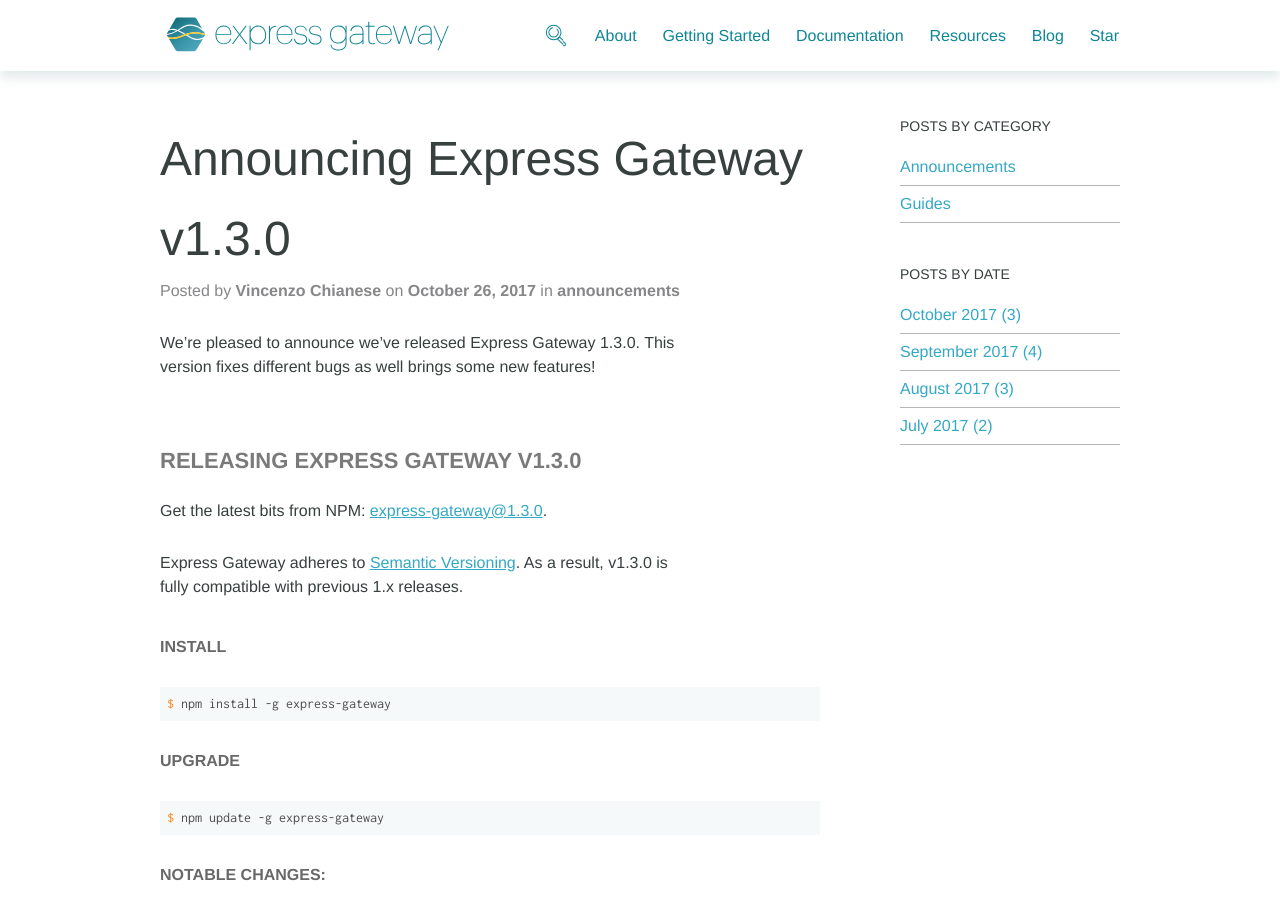
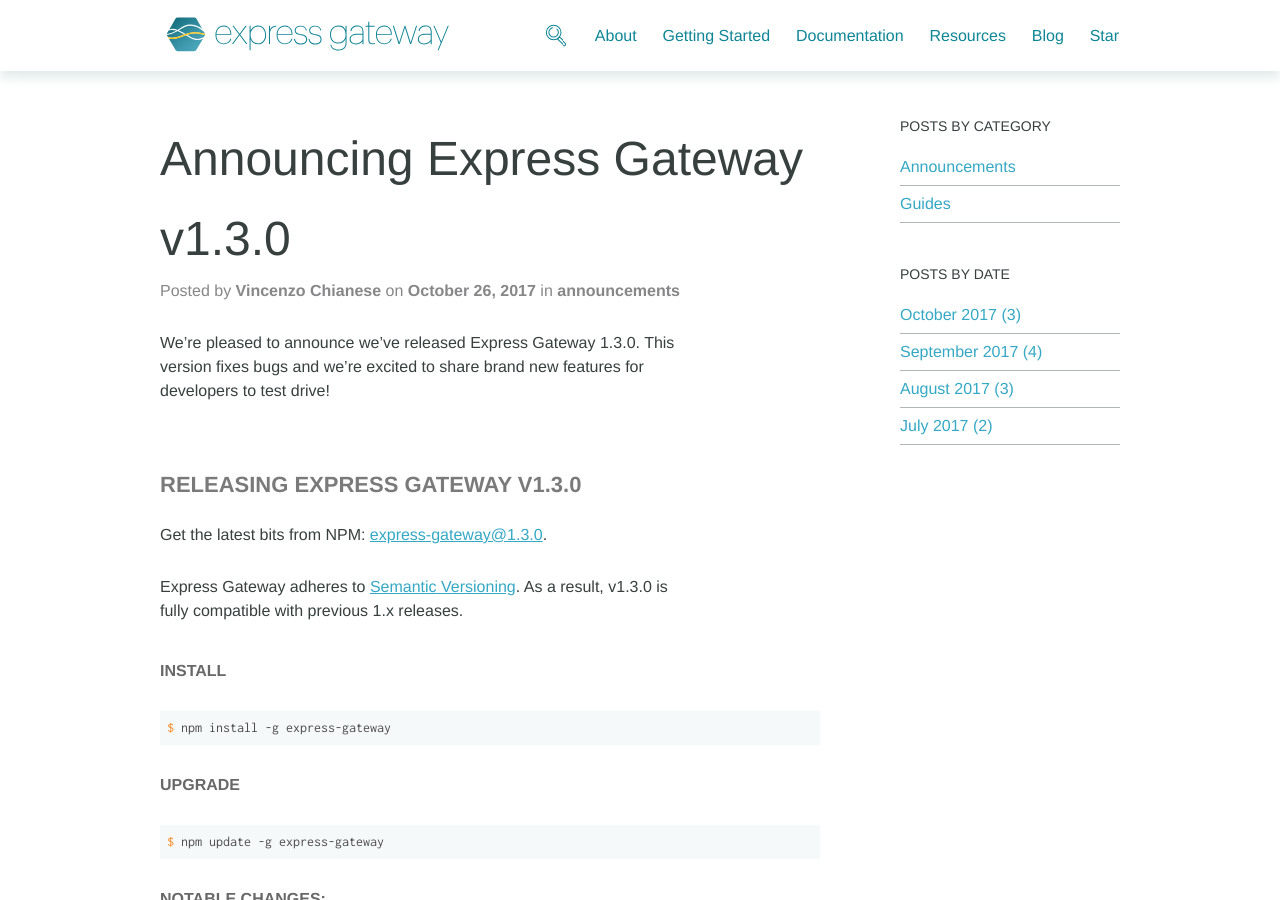
Before and after one commit to ExpressGateway/express-gateway.io, a Jekyll site: the page built from _posts/2017-10-26-announcing-v1-3-0.md, in a window 1280 px wide and 900 px high. Built offline with Jekyll 4.4.1, drawn with Linux system fonts in a browser that asks for light colours; nearby versions of some CDN libraries; some web fonts are replaced; comment, search, counter and statistics services are not loaded.

Commit message:
changed intro per marketing

```diff
--- a/_posts/2017-10-26-announcing-v1-3-0.md
+++ b/_posts/2017-10-26-announcing-v1-3-0.md
@@ -6,7 +6,7 @@
 author: "Vincenzo Chianese"
 ---
 
-We're pleased to announce we've released Express Gateway 1.3.0. This version fixes different bugs as well brings some new features!
+We’re pleased to announce we’ve released Express Gateway 1.3.0. This version fixes bugs and we're excited to share brand new features for developers to test drive!
 <!--excerpt-->
 
 #### Releasing Express Gateway v1.3.0
```
